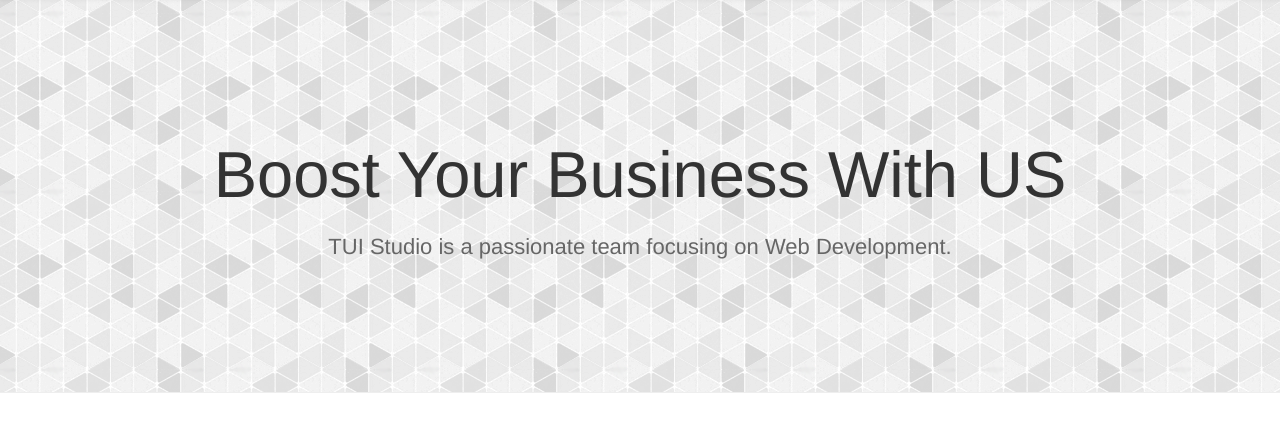
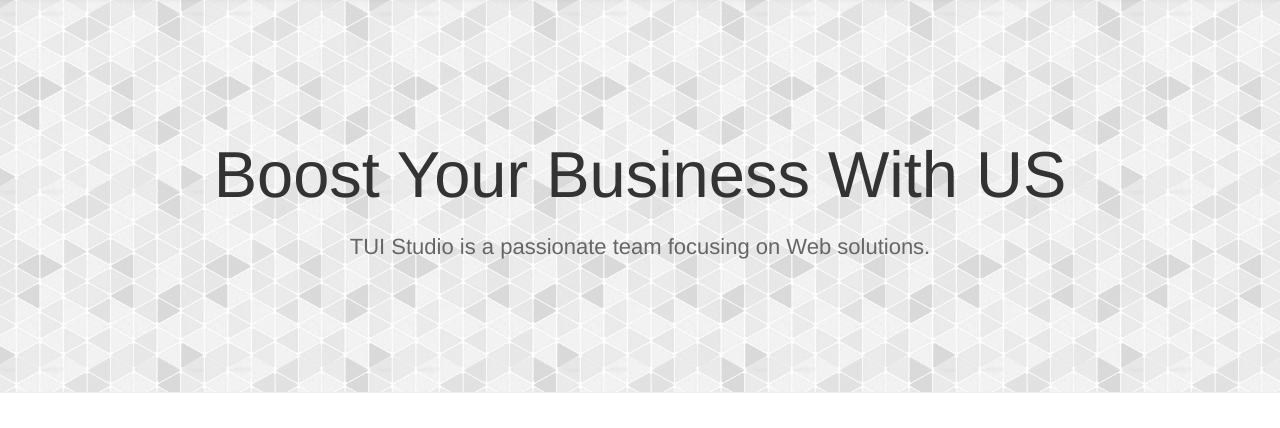
Before and after one commit to hustlzp/tuistudio.com, a Flask app: page / in a window 1280 px wide. Shown: the part 82-510 px from the top of the page. Run offline with Flask 2, Linux system fonts and the light colour scheme; grey boxes labelled with a size stand in for pictures from a placeholder-image service; some libraries are stand-ins or nearby versions.

Commit message:
update market

```diff
--- a/tuistudio/templates/site/index.html
+++ b/tuistudio/templates/site/index.html
@@ -11,7 +11,7 @@
       <div class="container">
          <h1 class="text-center">Boost Your Business With US</h1>
 
-         <p class="text-center">TUI Studio is a passionate team focusing on Web Development.</p>
+         <p class="text-center">TUI Studio is a passionate team focusing on Web solutions.</p>
       </div>
    </div>
 
```
